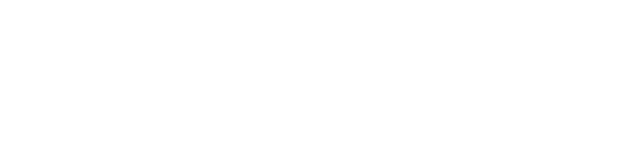
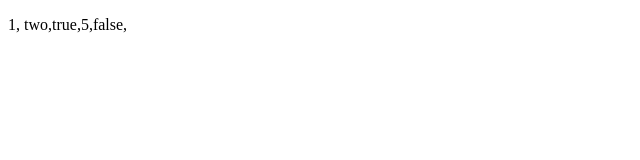
Before and after one commit to acciojob/Use-an-Array-to-Store-Data-aFarhin, a website: page main.html in a window 1280 px wide. Shown: the whole page, without its empty margins (0-640 px from the left). Drawn offline with Linux system fonts and the light colour scheme.

Commit message:
created a submission

```diff
--- a/main.html
+++ b/main.html
@@ -8,8 +8,13 @@
 
 <body>
 	<!-- the entire body must be written by student -->
+<p id="demo"></p>
+
+
 
     <script type="text/javascript" src="./script.js">
+
+
 </script>
 
 </body>
--- a/script.js
+++ b/script.js
@@ -1,3 +1,3 @@
 
-var yourArray = [1, "two", true, 5, false, null];
-console.log(yourArray.length);
+const yourArray = [1, " two", true, 5, false, null];
+document.getElementById("demo").innerHTML = yourArray;
```
